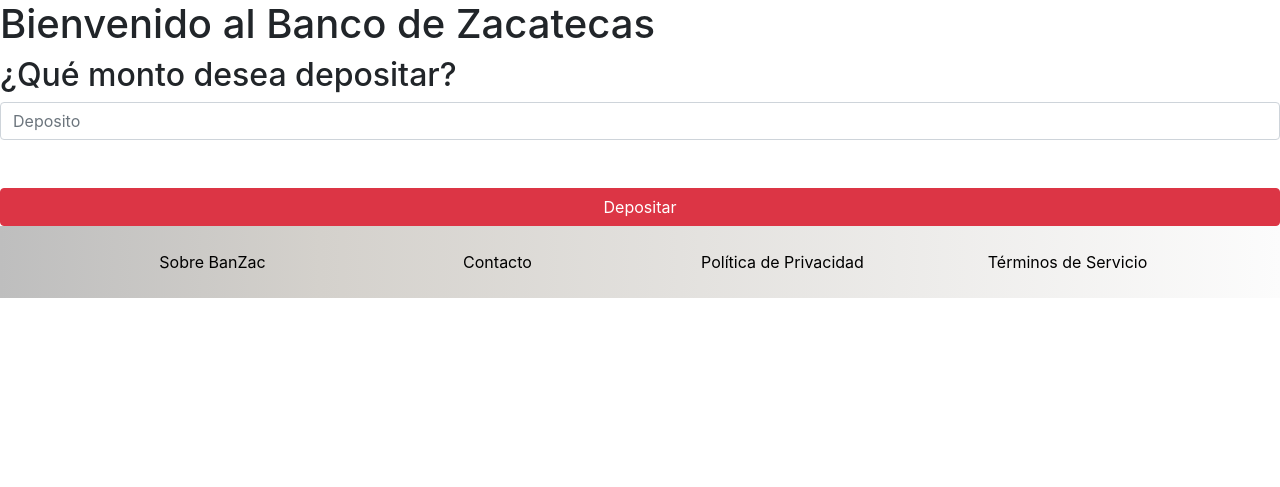
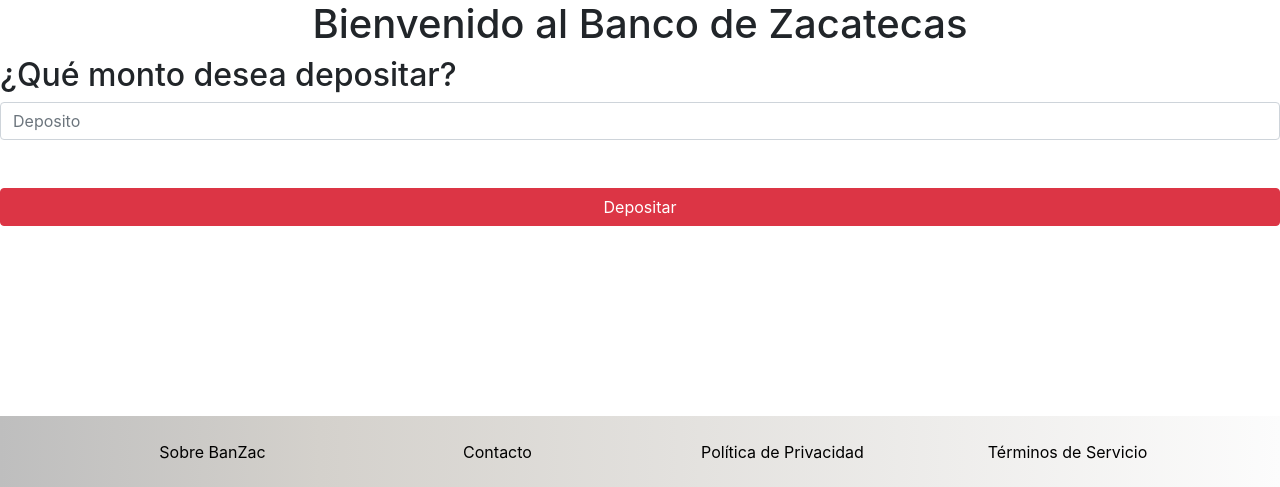
Before and after one commit to ramon-ortega/banzac, a Django app: page /transacciones/deposito/ in a window 1280 px wide. Shown: the part 86-573 px from the top of the page. Run offline with Django 3.2, Linux system fonts and the light colour scheme; a user stored in the database is signed in; data comes from the database, SQL or seed files in the repository; both versions use the stored data as it was after the commit; some libraries are stand-ins or nearby versions.

Commit message:
Empezamos a arreglar el bug de crear un usario y que el usuario pueda depositar, retirar o solicitar su saldo

```diff
--- a/templates/base.html
+++ b/templates/base.html
@@ -12,7 +12,7 @@
 
     <!-- Bootstrap CSS -->
     <link rel="stylesheet" href="https://stackpath.bootstrapcdn.com/bootstrap/4.5.0/css/bootstrap.min.css" integrity="sha384-9aIt2nRpC12Uk9gS9baDl411NQApFmC26EwAOH8WgZl5MYYxFfc+NcPb1dKGj7Sk" crossorigin="anonymous">
-    <link rel="stylesheet" href="../static/css/index.css">
+    <link rel="stylesheet" href="/static/css/index.css">
 
     <title>BanZac</title>
 
@@ -26,7 +26,7 @@
     <!-- header -->
 
 
-    <h1>Bienvenido al Banco de Zacatecas</h1>
+    <h1 style="text-align: center;">Bienvenido al Banco de Zacatecas</h1>
 
     {% block container %}
     {% endblock %}
--- a/templates/nav.html
+++ b/templates/nav.html
@@ -1,7 +1,7 @@
 {% load static %}
 <nav id="nav-header" class="navbar navbar-expand-lg navbar-light bg-light">
     <div class="container">
-        <img src="../static/img/banzac-logo.png" alt="Banzac-logo">
+        <img src="/static/img/banzac-logo.png" alt="Banzac-logo" width="70">
         <a class="navbar-brand" href="#">Banco de Zacatecas</a>
         <button class="navbar-toggler" type="button" data-toggle="collapse" data-target="#navbarSupportedContent" aria-controls="navbarSupportedContent" aria-expanded="false" aria-label="Toggle navigation">
           <span class="navbar-toggler-icon"></span>
@@ -13,7 +13,7 @@
               <a class="nav-link" href="http://127.0.0.1:8000/inicio/">Inicio <span class="sr-only">(current)</span></a>
             </li>
             <li class="nav-item">
-              <a class="nav-link" href="http://127.0.0.1:8000/transacciones/deposito/">Depósito</a>
+              <a class="nav-link" href="{% url "deposito" %}">Depósito</a>
             </li>
             <li class="nav-item">
               <a class="nav-link" href="http://127.0.0.1:8000/transacciones/retiro">Retiro</a>
--- a/templates/transacciones/base.html
+++ b/templates/transacciones/base.html
@@ -7,8 +7,8 @@
 {% block container %}
 
 
-    <h2>El mejor banco de la region</h2>
+    <h2 style="text-align: center;">El mejor banco de la region</h2>
 
-    <img src="../../static/img/banco.jpg" alt="Banco"></img>
+    <img src="../../static/img/banco.jpg" alt="Banco" style="display:block; margin:auto;"></img>
 
 {% endblock %}
--- a/templates/transacciones/deposito.html
+++ b/templates/transacciones/deposito.html
@@ -15,7 +15,7 @@
             <input class="form-control" type="text" placeholder="Deposito" name="deposito" />
         </div>
 
-        <button class="btn btn-danger btn-block mt-5" type="submit">Depositar</button>
+        <button class="btn btn-danger btn-block mt-5" style="margin-bottom: 190px;" type="submit">Depositar</button>
 
     </form>
 
--- a/transacciones/views.py
+++ b/transacciones/views.py
@@ -3,7 +3,6 @@
 from django.contrib.auth.decorators import login_required
 from django.http import HttpResponse
 from django.shortcuts import render, redirect
-
 
 # Models
 from transacciones.models import Transaccion
@@ -12,12 +11,30 @@ from django.contrib.auth.models import User
 @login_required
 def solicitar_saldo(request):
     """Return saldo"""
+    user = User.objects.get(id = request.user.id)
 
-    x = Transaccion.objects.filter(profile_id = request.user.id)
-    numero_deposito = len(x)
+    try:
 
-    saldo_transaccion = Transaccion.objects.get(id = numero_deposito)
-    saldo = saldo_transaccion.saldo
+        x = Transaccion.objects.filter(profile_id = request.user.id)
+        numero_deposito = len(x)
+
+        saldo_transaccion = Transaccion.objects.get(id = numero_deposito)
+        saldo = saldo_transaccion.saldo
+
+        import pdb; pdb.set_trace()
+
+    except:
+        transaccion = Transaccion(saldo=0, transferencia=0, retiro=0, profile_id = user.id, user_id = user.id)
+        transaccion.save()
+
+        return render(
+        request = request,
+        template_name = 'transacciones/saldo.html',
+        context = {
+            'saldo': saldo
+        }
+    )
+
 
     return render(
         request = request,
@@ -32,22 +49,26 @@ def retiro(request):
     """ Agregamos Retiro """
     user = User.objects.get(id = request.user.id)
 
-    x = Transaccion.objects.filter(profile_id = request.user.id)
-    numero_deposito = len(x)
-    saldo_transaccion = Transaccion.objects.get(id = numero_deposito)
-    saldo = saldo_transaccion.saldo
+    try:
+        x = Transaccion.objects.filter(profile_id = request.user.id)
+        numero_deposito = len(x)
+        saldo_transaccion = Transaccion.objects.get(id = numero_deposito)
+        saldo = saldo_transaccion.saldo
 
-    if request.method == 'POST':
-        retiro = float(request.POST['retiro'])
-        if saldo - retiro >= 0:
-            saldo = saldo - retiro
+        if request.method == 'POST':
+            retiro = float(request.POST['retiro'])
+            if saldo - retiro >= 0:
+                saldo = saldo - retiro
 
-            transaccion = Transaccion(saldo=saldo, transferencia=retiro, retiro=0, profile_id = user.id, user_id = user.id)
-            transaccion.save()
+                transaccion = Transaccion(saldo=saldo, transferencia=0, retiro=retiro, profile_id = user.id, user_id = user.id)
+                transaccion.save()
 
-        else:
-            saldo = saldo
-            return render(request, 'transacciones/retiro.html', { 'error': 'Saldo insuficiente' })
+            else:
+                saldo = saldo
+                return render(request, 'transacciones/retiro.html', { 'error': 'Saldo insuficiente' })
+    except transacciones.models.Transaccion.DoesNotExist:
+        transaccion = Transaccion(saldo=0, transferencia=0, retiro=retiro, profile_id = user.id, user_id = user.id)
+        transaccion.save()
 
 
     return render(request, 'transacciones/retiro.html')
```
Also changed, not shown: db.sqlite3.
